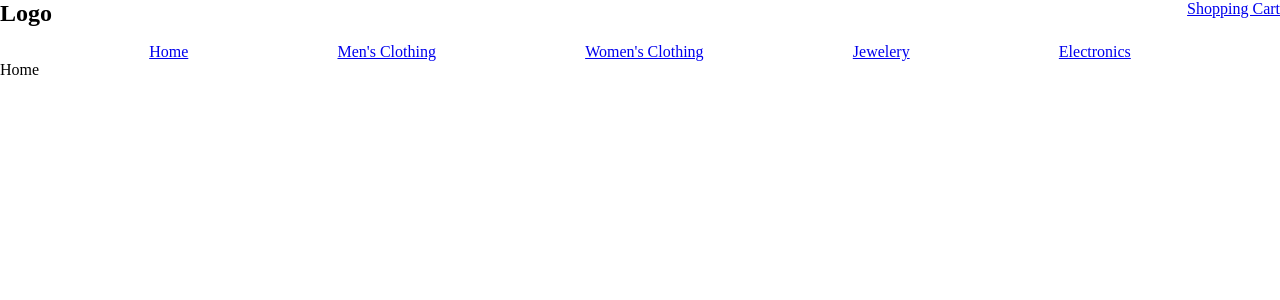
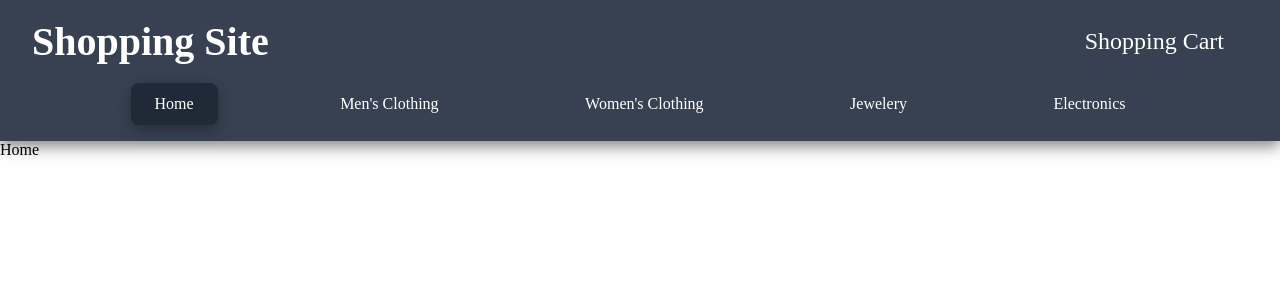
Before and after one commit to hpham474/shopping-cart, a React (Vite) app: page / in a window 1280 px wide. Shown: the top 300 px of the page. Built offline with nearby package versions, Linux system fonts and the light colour scheme.

Commit message:
add nav bar styling

```diff
--- a/src/routes/NavBar/NavBar.jsx
+++ b/src/routes/NavBar/NavBar.jsx
@@ -5,15 +5,81 @@ function NavBar() {
   return (
     <nav className={styles.nav}>
       <div className={styles.topNav}>
-        <h1>Logo</h1>
-        <NavLink to="cart">Shopping Cart</NavLink>
+        <h1 className={styles.logo}>Shopping Site</h1>
+        <NavLink
+          to="cart"
+          className={({ isActive, isPending }) =>
+            isActive
+              ? styles.cartLinkActive
+              : isPending
+              ? styles.cartLinkPending
+              : styles.cartLink
+          }
+        >
+          Shopping Cart
+        </NavLink>
       </div>
       <div className={styles.bottomNav}>
-        <NavLink to="">Home</NavLink>
-        <NavLink to="mens">Men&apos;s Clothing</NavLink>
-        <NavLink to="womens">Women&apos;s Clothing</NavLink>
-        <NavLink to="jewelery">Jewelery</NavLink>
-        <NavLink to="electronics">Electronics</NavLink>
+        <NavLink
+          to=""
+          className={({ isActive, isPending }) =>
+            isActive
+              ? styles.categoryLinksActive
+              : isPending
+              ? styles.categoryLinksPending
+              : styles.categoryLinks
+          }
+        >
+          Home
+        </NavLink>
+        <NavLink
+          to="mens"
+          className={({ isActive, isPending }) =>
+            isActive
+              ? styles.categoryLinksActive
+              : isPending
+              ? styles.categoryLinksPending
+              : styles.categoryLinks
+          }
+        >
+          Men&apos;s Clothing
+        </NavLink>
+        <NavLink
+          to="womens"
+          className={({ isActive, isPending }) =>
+            isActive
+              ? styles.categoryLinksActive
+              : isPending
+              ? styles.categoryLinksPending
+              : styles.categoryLinks
+          }
+        >
+          Women&apos;s Clothing
+        </NavLink>
+        <NavLink
+          to="jewelery"
+          className={({ isActive, isPending }) =>
+            isActive
+              ? styles.categoryLinksActive
+              : isPending
+              ? styles.categoryLinksPending
+              : styles.categoryLinks
+          }
+        >
+          Jewelery
+        </NavLink>
+        <NavLink
+          to="electronics"
+          className={({ isActive, isPending }) =>
+            isActive
+              ? styles.categoryLinksActive
+              : isPending
+              ? styles.categoryLinksPending
+              : styles.categoryLinks
+          }
+        >
+          Electronics
+        </NavLink>
       </div>
     </nav>
   );
--- a/src/routes/NavBar/NavBar.module.css
+++ b/src/routes/NavBar/NavBar.module.css
@@ -1,19 +1,75 @@
 .nav {
+  padding: 1rem 2rem;
   display: flex;
   flex-direction: column;
   gap: 1rem;
+  background-color: #374151;
+  box-shadow: 0px 5px 15px rgba(0, 0, 0, 0.5);
 }
 
 .topNav {
   display: flex;
   flex-direction: row;
   justify-content: space-between;
-  align-content: center;
+  align-items: center;
 }
 
 .bottomNav {
   display: flex;
   flex-direction: row;
   justify-content: space-evenly;
-  align-content: center;
+  align-items: center;
 }
+
+.logo {
+  color: white;
+  font-size: 2.5rem;
+}
+
+.cartLink {
+  padding: 0.75rem 1.5rem;
+  color: white;
+  text-decoration: none;
+  font-size: 1.5rem;
+}
+
+.cartLinkPending {
+  padding: 0.75rem 1.5rem;
+  color: white;
+  text-decoration: none;
+  font-size: 1.5rem;
+}
+
+.cartLinkActive {
+  padding: 0.75rem 1.5rem;
+  color: white;
+  text-decoration: none;
+  font-size: 1.5rem;
+  background-color: #1f2937;
+  border-radius: 0.5rem;
+  box-shadow: 0px 5px 15px rgba(0, 0, 0, 0.3);
+}
+
+.categoryLinks {
+  padding: 0.75rem 1.5rem;
+  color: white;
+  text-decoration: none;
+  font-size: 1rem;
+}
+
+.categoryLinksPending {
+  padding: 0.75rem 1.5rem;
+  color: white;
+  text-decoration: none;
+  font-size: 1rem;
+}
+
+.categoryLinksActive {
+  padding: 0.75rem 1.5rem;
+  color: white;
+  text-decoration: none;
+  font-size: 1rem;
+  background-color: #1f2937;
+  border-radius: 0.5rem;
+  box-shadow: 0px 5px 15px rgba(0, 0, 0, 0.3);
+}
```
